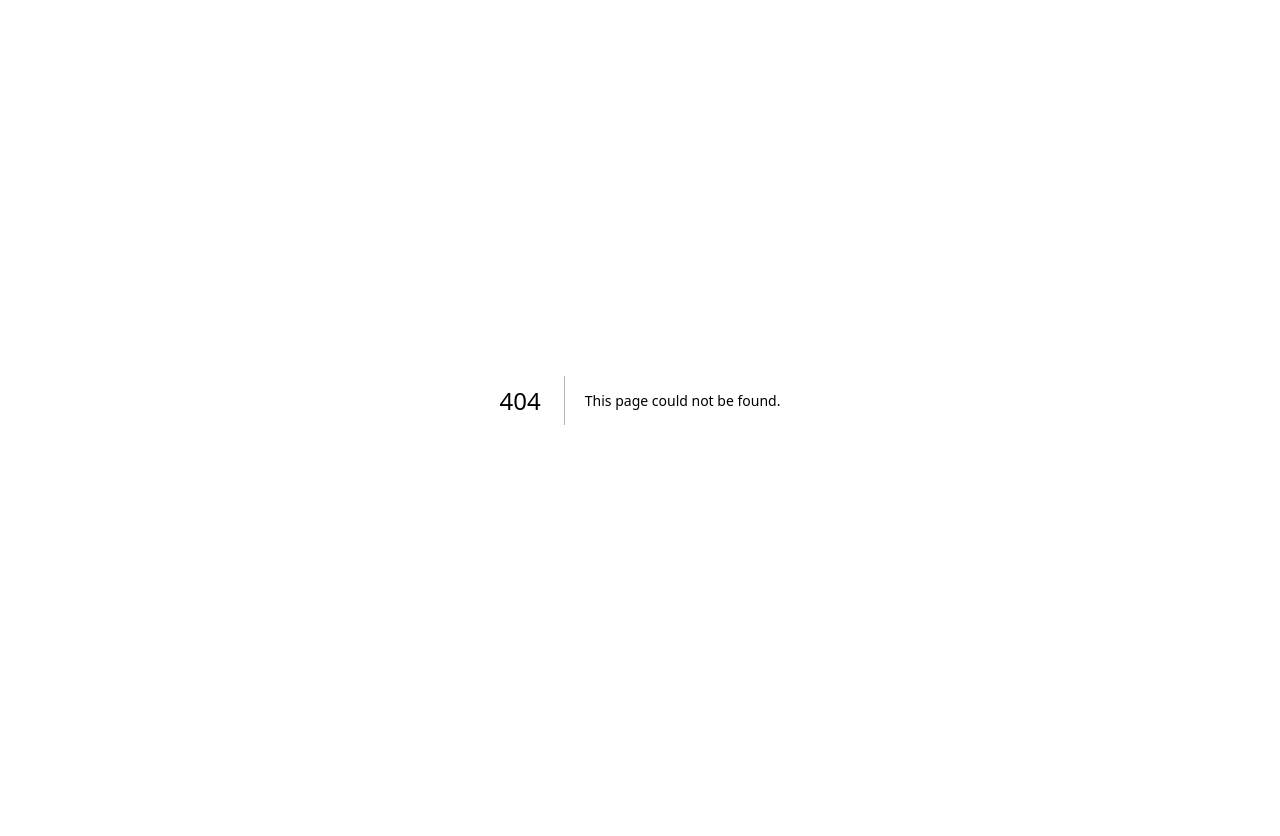
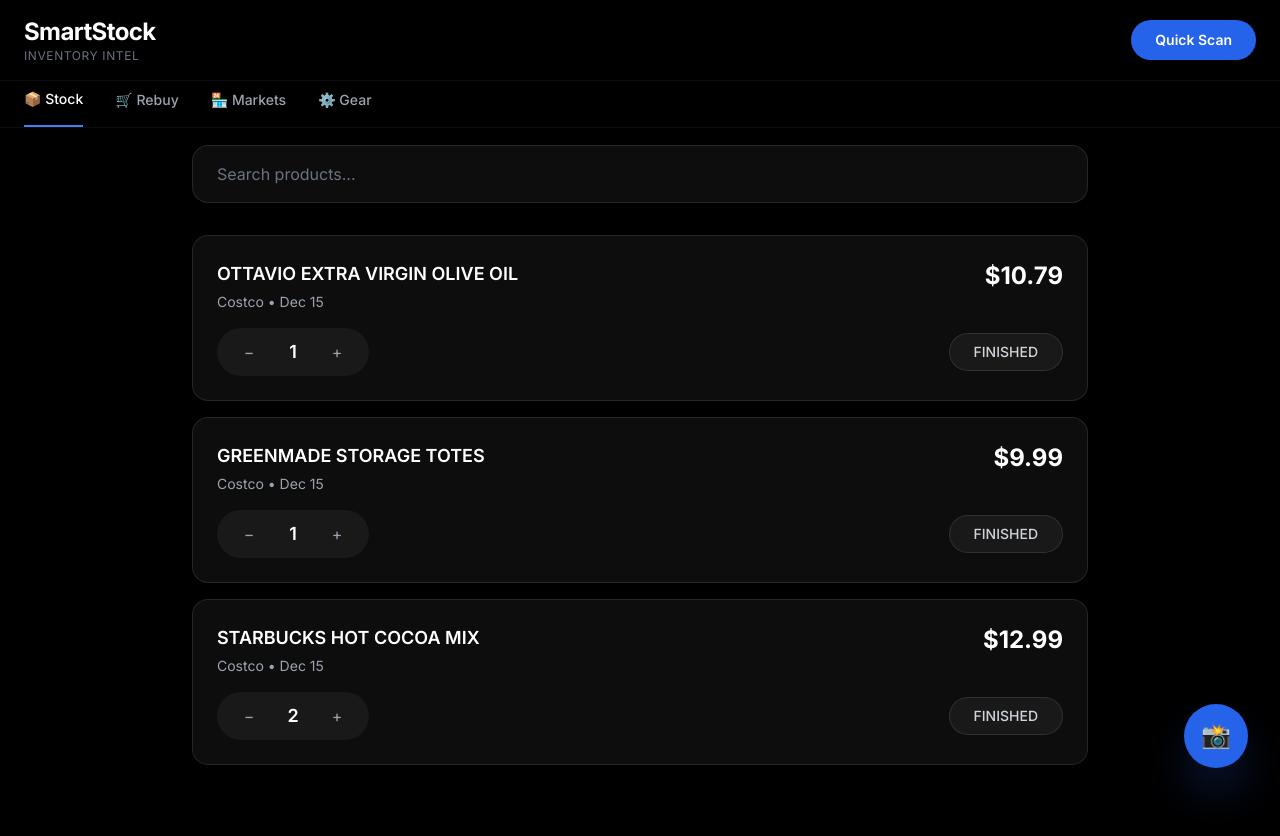
Before and after one commit to alexandrejdoliveira-gif/smart-grocery-inventory, a Next.js app: page /stock in a window 1280 px wide. Before the commit this address had no page. Shown: the top 836 px of the page. Before the commit the page ends 800 px from the top, so only its background shows below. Built offline with nearby package versions, Linux system fonts and the light colour scheme.

Commit message:
feat: add Stock inventory page with premium dark mode design

```diff
--- a/app/page.tsx
+++ b/app/page.tsx
@@ -1,3 +1,5 @@
+import Link from 'next/link'
+
 export default function HomePage() {
     return (
         <main className="min-h-screen bg-black text-white">
--- /dev/null
+++ b/app/stock/page.tsx
@@ -0,0 +1,191 @@
+'use client'
+
+import { useState } from 'react'
+
+// Mock data - será substituído por dados reais depois
+const mockProducts = [
+    {
+        id: '1',
+        name: 'OTTAVIO EXTRA VIRGIN OLIVE OIL',
+        store: 'Costco',
+        date: 'Dec 15',
+        price: 10.79,
+        quantity: 1,
+        status: 'available'
+    },
+    {
+        id: '2',
+        name: 'GREENMADE STORAGE TOTES',
+        store: 'Costco',
+        date: 'Dec 15',
+        price: 9.99,
+        quantity: 1,
+        status: 'available'
+    },
+    {
+        id: '3',
+        name: 'STARBUCKS HOT COCOA MIX',
+        store: 'Costco',
+        date: 'Dec 15',
+        price: 12.99,
+        quantity: 2,
+        status: 'available'
+    },
+]
+
+export default function StockPage() {
+    const [products, setProducts] = useState(mockProducts)
+    const [searchQuery, setSearchQuery] = useState('')
+
+    const filteredProducts = products.filter(product =>
+        product.name.toLowerCase().includes(searchQuery.toLowerCase())
+    )
+
+    const handleMarkAsFinished = (productId: string) => {
+        setProducts(products.filter(p => p.id !== productId))
+    }
+
+    const handleQuantityChange = (productId: string, delta: number) => {
+        setProducts(products.map(p =>
+            p.id === productId
+                ? { ...p, quantity: Math.max(0, p.quantity + delta) }
+                : p
+        ))
+    }
+
+    return (
+        <main className="min-h-screen bg-black text-white">
+            {/* Navigation */}
+            <nav className="fixed top-0 left-0 right-0 z-50 bg-black/80 backdrop-blur-xl border-b border-white/5">
+                <div className="container mx-auto px-6 py-4">
+                    <div className="flex items-center justify-between">
+                        <div>
+                            <h1 className="text-2xl font-bold tracking-tight">SmartStock</h1>
+                            <p className="text-xs text-gray-500 uppercase tracking-wider">Inventory Intel</p>
+                        </div>
+                        <div className="flex items-center gap-2">
+                            <button className="px-6 py-2.5 bg-blue-600 hover:bg-blue-500 text-white text-sm font-semibold rounded-full transition-all hover:scale-105">
+                                Quick Scan
+                            </button>
+                        </div>
+                    </div>
+                </div>
+            </nav>
+
+            {/* Tabs Navigation */}
+            <div className="fixed top-[73px] left-0 right-0 z-40 bg-black/80 backdrop-blur-xl border-b border-white/5">
+                <div className="container mx-auto px-6">
+                    <div className="flex items-center gap-8">
+                        <button className="py-4 text-sm font-medium text-white border-b-2 border-blue-500">
+                            📦 Stock
+                        </button>
+                        <button className="py-4 text-sm font-medium text-gray-400 hover:text-white transition-colors">
+                            🛒 Rebuy
+                        </button>
+                        <button className="py-4 text-sm font-medium text-gray-400 hover:text-white transition-colors">
+                            🏪 Markets
+                        </button>
+                        <button className="py-4 text-sm font-medium text-gray-400 hover:text-white transition-colors">
+                            ⚙️ Gear
+                        </button>
+                    </div>
+                </div>
+            </div>
+
+            {/* Main Content */}
+            <div className="pt-[145px] pb-24 px-6">
+                <div className="container mx-auto max-w-4xl">
+
+                    {/* Search Bar */}
+                    <div className="mb-8">
+                        <input
+                            type="text"
+                            placeholder="Search products..."
+                            value={searchQuery}
+                            onChange={(e) => setSearchQuery(e.target.value)}
+                            className="w-full px-6 py-4 bg-white/5 border border-white/10 rounded-2xl text-white placeholder-gray-500 focus:outline-none focus:border-blue-500/50 focus:bg-white/10 transition-all"
+                        />
+                    </div>
+
+                    {/* Empty State */}
+                    {filteredProducts.length === 0 && (
+                        <div className="text-center py-20">
+                            <div className="w-20 h-20 bg-white/5 rounded-full flex items-center justify-center mx-auto mb-6">
+                                <span className="text-4xl">📦</span>
+                            </div>
+                            <h3 className="text-xl font-semibold mb-2">
+                                {searchQuery ? 'No products found' : 'Empty stock. Scan a receipt.'}
+                            </h3>
+                            <p className="text-gray-400 mb-8">
+                                {searchQuery
+                                    ? 'Try a different search term'
+                                    : 'Start by scanning your first grocery receipt'}
+                            </p>
+                            {!searchQuery && (
+                                <button className="px-8 py-4 bg-blue-600 hover:bg-blue-500 text-white font-semibold rounded-full transition-all hover:scale-105">
+                                    Scan Receipt
+                                </button>
+                            )}
+                        </div>
+                    )}
+
+                    {/* Product List */}
+                    <div className="space-y-4">
+                        {filteredProducts.map((product) => (
+                            <div
+                                key={product.id}
+                                className="group p-6 bg-white/5 hover:bg-white/10 border border-white/10 rounded-2xl transition-all"
+                            >
+                                <div className="flex items-start justify-between mb-4">
+                                    <div className="flex-1">
+                                        <h3 className="text-lg font-semibold mb-1">{product.name}</h3>
+                                        <p className="text-sm text-gray-400">
+                                            {product.store} • {product.date}
+                                        </p>
+                                    </div>
+                                    <div className="text-right">
+                                        <div className="text-2xl font-bold">${product.price}</div>
+                                    </div>
+                                </div>
+
+                                <div className="flex items-center justify-between">
+                                    {/* Quantity Controls */}
+                                    <div className="flex items-center gap-3 bg-white/5 rounded-full px-4 py-2">
+                                        <button
+                                            onClick={() => handleQuantityChange(product.id, -1)}
+                                            className="w-8 h-8 flex items-center justify-center text-gray-400 hover:text-white transition-colors"
+                                        >
+                                            −
+                                        </button>
+                                        <span className="text-lg font-semibold min-w-[2rem] text-center">
+                                            {product.quantity}
+                                        </span>
+                                        <button
+                                            onClick={() => handleQuantityChange(product.id, 1)}
+                                            className="w-8 h-8 flex items-center justify-center text-gray-400 hover:text-white transition-colors"
+                                        >
+                                            +
+                                        </button>
+                                    </div>
+
+                                    {/* Finished Button */}
+                                    <button
+                                        onClick={() => handleMarkAsFinished(product.id)}
+                                        className="px-6 py-2 bg-white/5 hover:bg-white/10 border border-white/10 rounded-full text-sm font-medium text-gray-300 hover:text-white transition-all"
+                                    >
+                                        FINISHED
+                                    </button>
+                                </div>
+                            </div>
+                        ))}
+                    </div>
+                </div>
+            </div>
+
+            {/* Floating Action Button */}
+            <button className="fixed bottom-8 right-8 w-16 h-16 bg-blue-600 hover:bg-blue-500 text-white rounded-full shadow-2xl shadow-blue-600/50 flex items-center justify-center transition-all hover:scale-110 group">
+                <span className="text-2xl group-hover:scale-110 transition-transform">📸</span>
+            </button>
+        </main>
+    )
+}
```
